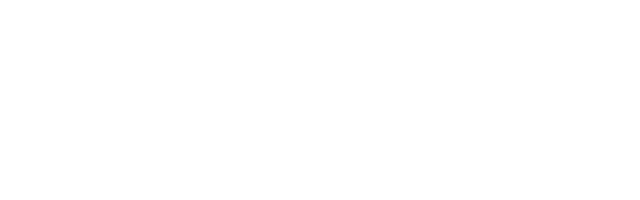
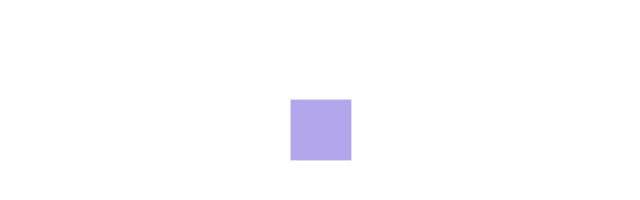
Before and after one commit to iwasbiggs/droplet, a plain HTML site: page index.html in a window 1280 px wide. Shown: the whole page, without its empty margins (122-762 px from the left). Drawn offline with Linux system fonts and the light colour scheme.

Commit message:
add in teaser

```diff
--- a/index.html
+++ b/index.html
@@ -1,10 +1,7 @@
 <!DOCTYPE html>
 <html>
   <head>
-    <title>Sapling</title>
-    <script>
-      SP = {};
-    </script>
+    <title>Droplet</title>
     <style type="text/css">
       body {
         margin: 0;
@@ -15,12 +12,16 @@
         height: 100%;
       }
     </style>
+    <script>
+      SP = {};
+    </script>
     <script src="./script/app.js"></script>
     <script src="./script/context.js"></script>
     <script src="./script/engine.js"></script>
     <script src="./script/platform.js"></script>
     <script src="./script/renderer.js"></script>
     <script src="./script/sapling.js"></script>
+    <script src="./script/teaser.js"></script>
   </head>
   <body>
     <canvas id="primary_canvas" width="800" height="600">:(</canvas>
--- a/script/app.js
+++ b/script/app.js
@@ -1,24 +1,17 @@
 SP.App = function spApp() {
   var self;
-  var engineTimeWindow = 10;
 
   var coreApi = {
     queue: function(action) {
-    /*
-      return SP.Platform.setTimeout(function() {
-        action();
-      }, 0);
-      */
-      return webkitRequestAnimationFrame(function() {
-        action();
-      });
+      //return SP.Platform.setTimeout(action);
+      return webkitRequestAnimationFrame(action);
     },
     log: SP.Platform.log,
     now: SP.Platform.now
   };
 
   var canvas = SP.Platform.getById('primary_canvas');
-  var engine = SP.Engine(coreApi, engineTimeWindow);
+  var engine = SP.Engine(coreApi, 10);
 
   var extensionApi = {
     addAction: engine.addAction,
@@ -32,18 +25,27 @@ SP.App = function spApp() {
     renderDrop: renderContext.renderDrop,
     clear: renderContext.clear,
     log: SP.Platform.log,
-    now: SP.Platform.now
+    now: SP.Platform.now,
+    setTimeout: SP.Platform.setTimeout,
+    clearTimeout: SP.Platform.clearTimeout
   };
 
   self = {
     main: function() {
       var render = SP.Renderer(extensionApi);
-      var sapling = SP.Sapling(moduleApi, canvas);
+      var sapling = SP.Sapling(moduleApi);
+      var teaser = SP.Teaser(
+          moduleApi, renderContext.getWidth(), renderContext.getHeight());
 
       SP.Platform.addListener(
           canvas, 'mousedown', function canvasClicked(event) {
-            sapling.addDrop(event.offsetX, event.offsetY);
+            teaser.pause();
+            sapling.addDrop(event.clientX, event.clientY);
           });
+
+      teaser.onPoke(function teaserPoke(x, y) {
+        sapling.addDrop(x, y);
+      });
 
       return self;
     }
--- a/script/context.js
+++ b/script/context.js
@@ -9,7 +9,7 @@ SP.Context = function spContext(api, canvas) {
     return 'rgb(' + channelValues.join() + ')';
   }
 
-  function dropRender(drop) {
+  function renderDrop(drop) {
     context.save();
     context.translate(drop.x, drop.y);
     context.fillStyle = buildFillStyle(drop.colors);
@@ -21,9 +21,16 @@ SP.Context = function spContext(api, canvas) {
   }
 
   self = {
-    renderDrop: dropRender,
+    renderDrop: renderDrop,
     clear: function contextClear() {
       context.clearRect(0, 0, width, height);
+      return self;
+    },
+    getWidth: function contextGetWidth() {
+      return width;
+    },
+    getHeight: function contextGetHeight() {
+      return height;
     }
   };
   return self;
--- a/script/platform.js
+++ b/script/platform.js
@@ -3,7 +3,10 @@ SP.Platform = {
     return document.getElementById(id);
   },
   setTimeout: function platformSetTimeout(callback, delay) {
-    return window.setTimeout(callback, delay);
+    return setTimeout(callback, delay);
+  },
+  clearTimeout: function platformClearTimeout(id) {
+    clearTimeout(id);
   },
   log: function platformLog(message) {
     window.console.log('log: ' + message);
--- a/script/sapling.js
+++ b/script/sapling.js
@@ -78,12 +78,24 @@ SP.Sapling = function spSapling(api) {
     }
   }
 
+  function normalizeSin(percent) {
+    return (Math.sin(Math.PI * 2 * percent) + 1) / 2;
+  }
+
+  function generateColor() {
+    var seconds = (new Date()).getSeconds();
+    var red = Math.round(normalizeSin((seconds % 10) / 10) * 64);
+    var green = Math.round(normalizeSin((seconds % 20) / 20) * 128);
+    var blue = Math.round(normalizeSin((seconds % 30) / 30) * 255);
+    return [red, green, blue];
+  }
+
   self = {
     addDrop: function saplingAddDrop(x, y) {
       if (!drops.length) {
         api.addAction(dropUpdate);
       }
-      drops.push(SP.Drop(x, y, [70, 70, 99]));
+      drops.push(SP.Drop(x, y, generateColor()));
       return self;
     }
   };
--- /dev/null
+++ b/script/teaser.js
@@ -0,0 +1,29 @@
+SP.Teaser = function(api, width, height) {
+  var self;
+  var timeoutId = api.setTimeout(timeoutFired, generateDelay());
+  var callLater = function() {};
+
+  function timeoutFired() {
+    timeoutId = api.setTimeout(timeoutFired, generateDelay());
+    callLater(
+      Math.round(Math.random() * width),
+      Math.round(Math.random() * height));
+  }
+
+  function generateDelay() {
+    return Math.round((Math.random() * 6000) + 1000);
+  }
+
+  self = {
+    pause: function teaserPause() {
+      api.clearTimeout(timeoutId);
+      timeoutId = api.setTimeout(timeoutFired, 8000);
+      return self;
+    },
+    onPoke: function teaserOnPoke(callback) {
+      callLater = callback;
+      return self;
+    }
+  };
+  return self;
+};
```
